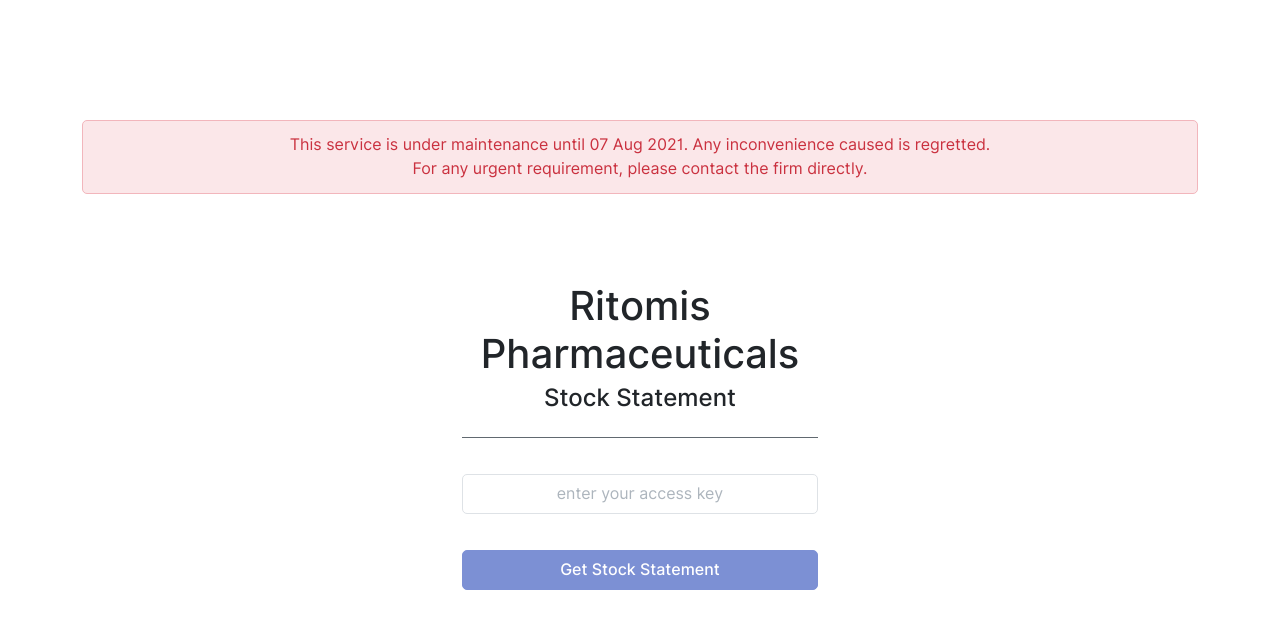
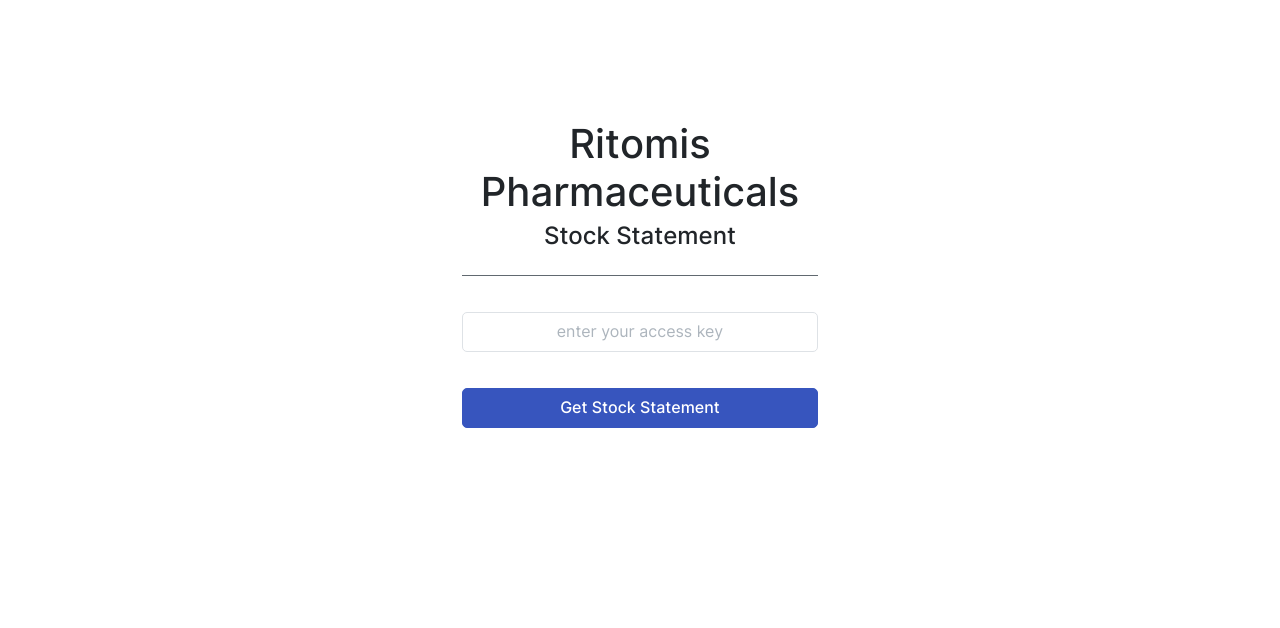
Before and after one commit to ritomislab/ritomis-pharmaceuticals-ss, a plain HTML site: page index.html in a window 1280 px wide. Drawn offline with Linux system fonts and the light colour scheme.

Commit message:
Services restored, maintenance message removed

```diff
--- a/index.html
+++ b/index.html
@@ -15,15 +15,20 @@
     <!-- Access key -->
     <section id="mraccess" class="min-vh-100 py-5" style="display: block;">
       <div class="container">
-        <div class="row justify-content-center pt-6">
+
+        <!-- ongoing maintenanance -->
+
+        <!-- <div class="row justify-content-center pt-6">
           <div class="col text-center">
-            <!-- ongoing maintenanance -->
+
             <div class="alert alert-danger" role="alert">
               This service is under maintenance until 07 Aug 2021. Any inconvenience caused is regretted.<br>
               For any urgent requirement, please contact the firm directly.
             </div>
           </div>
         </div>
+        -->
+
         <div class="row justify-content-center pt-6">
           <div class="col-xl-4 col-lg-5 col-md-6">
             <div class="text-center mb-4">
@@ -43,7 +48,7 @@
             </div>
 
             <div class="form-group">
-              <button id="stockrequest" class="btn-block btn btn-primary" disabled>Get Stock Statement</button>
+              <button id="stockrequest" class="btn-block btn btn-primary">Get Stock Statement</button>
             </div>
           </div>
         </div>
```
